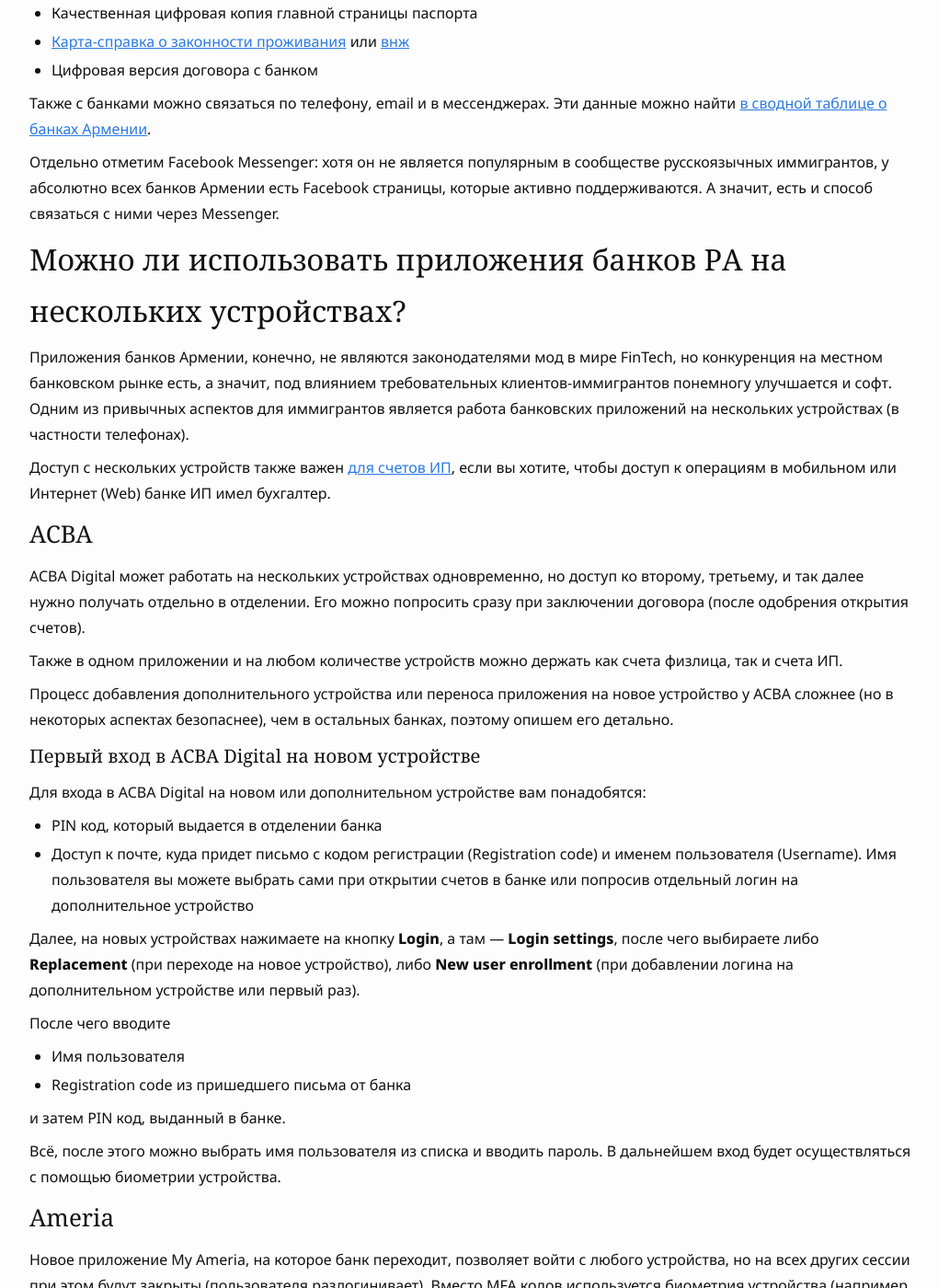
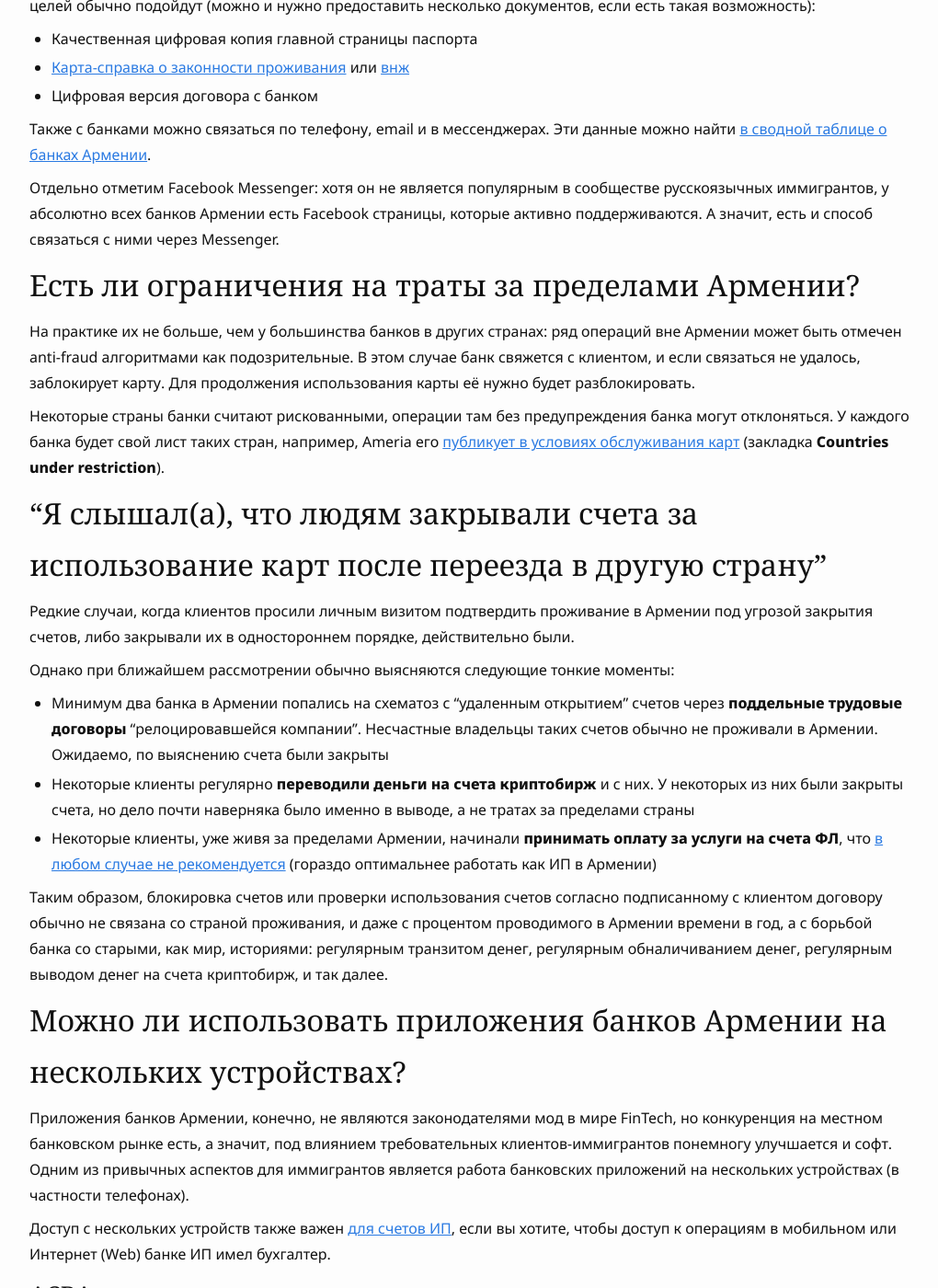
Before and after one commit to haywiki/haywiki.github.io, a Jekyll site: the page built from banks/tips-and-tricks.md, in a window 1280 px wide and 1400 px high, scrolled down 2301 px. Shown: the whole window at 92% size, without its empty margins (128-1148 px from the left). Built offline with Jekyll 4.4.1, drawn with Linux system fonts in a browser that asks for light colours; nearby versions of some CDN libraries; a script that is not in the unit is left out; some of the changed text lies outside the part shown.

Commit message:
Уточнена информация про ограничения в банках

```diff
--- a/banks/tips-and-tricks.md
+++ b/banks/tips-and-tricks.md
@@ -5,7 +5,7 @@
 
 ## Почему операции по карте не отображаются в истории сразу?
 
-В большинстве банков РА операции попадают в историю операций по карте после клиринга (проведения), что может занять день или два, а в случае с операциями в ночь на субботу — больше двух суток.
+В большинстве банков Армении операции попадают в историю операций по карте после клиринга (проведения), что может занять день или два, а в случае с операциями в ночь на субботу — больше двух суток.
 
 В связи с этим, приложения банков Армении, как правило, показывают два баланса: доступный (за вычетом не проведенных операций) и текущий (отражающий состояние с учетом только проведенных операций).
 
@@ -22,7 +22,7 @@
 
 Важные функции приложения:
 - Возможность посмотреть онлайн историю операций (включая еще не проведенные) у любой карты банка, входящего в систему.
-- Позволяет [переводить деньги между счетами и картами банков РА](../money/bank-transfer-am.md) с комиссией банка-отправителя.
+- Позволяет [переводить деньги между счетами и картами банков Армении](../money/bank-transfer-am.md) с комиссией банка-отправителя.
 - Можно оплачивать коммунальные платежи не по одному, а все сразу (группой), предварительно добавив нужные платежи в группу (газ, электричество, воду, broadband Интернет, мобильные телефоны, и так далее).
 - Настраивать правила SMS-уведомлений по картам
 
@@ -56,7 +56,25 @@
 
 Отдельно отметим Facebook Messenger: хотя он не является популярным в сообществе русскоязычных иммигрантов, у абсолютно всех банков Армении есть Facebook страницы, которые активно поддерживаются. А значит, есть и способ связаться с ними через Messenger.
 
-## Можно ли использовать приложения банков РА на нескольких устройствах?
+## Есть ли ограничения на траты за пределами Армении?
+
+На практике их не больше, чем у большинства банков в других странах: ряд операций вне Армении может быть отмечен anti-fraud алгоритмами как подозрительные. В этом случае банк свяжется с клиентом, и если связаться не удалось, заблокирует карту. Для продолжения использования карты её нужно будет разблокировать.
+
+Некоторые страны банки считают рискованными, операции там без предупреждения банка могут отклоняться. У каждого банка будет свой лист таких стран, например, Ameria его [публикует в условиях обслуживания карт](https://ameriabank.am/en/personal/cards/cards/debit-cards#interesting) (закладка **Countries under restriction**).
+
+## “Я слышал(а), что людям закрывали счета за использование карт после переезда в другую страну”
+
+Редкие случаи, когда клиентов просили личным визитом подтвердить проживание в Армении под угрозой закрытия счетов, либо закрывали их в одностороннем порядке, действительно были.
+
+Однако при ближайшем рассмотрении обычно выясняются следующие тонкие моменты:
+
+- Минимум два банка в Армении попались на схематоз с “удаленным открытием” счетов через **поддельные трудовые договоры** “релоцировавшейся компании”. Несчастные владельцы таких счетов обычно не проживали в Армении. Ожидаемо, по выяснению счета были закрыты
+- Некоторые клиенты регулярно **переводили деньги на счета криптобирж** и с них. У некоторых из них были закрыты счета, но дело почти наверняка было именно в выводе, а не тратах за пределами страны
+- Некоторые клиенты, уже живя за пределами Армении, начинали **принимать оплату за услуги на счета ФЛ**, что [в любом случае не рекомендуется](../taxes.md) (гораздо оптимальнее работать как ИП в Армении)
+
+Таким образом, блокировка счетов или проверки использования счетов согласно подписанному с клиентом договору обычно не связана со страной проживания, и даже с процентом проводимого в Армении времени в год, а с борьбой банка со старыми, как мир, историями: регулярным транзитом денег, регулярным обналичиванием денег, регулярным выводом денег на счета криптобирж, и так далее.
+
+## Можно ли использовать приложения банков Армении на нескольких устройствах?
 
 Приложения банков Армении, конечно, не являются законодателями мод в мире FinTech, но конкуренция на местном банковском рынке есть, а значит, под влиянием требовательных клиентов-иммигрантов понемногу улучшается и софт. Одним из привычных аспектов для иммигрантов является работа банковских приложений на нескольких устройствах (в частности телефонах).
 
@@ -134,4 +152,4 @@
 - [Отображение истории операций в приложениях банков](https://www.notion.so/c388430c20324584873bf57068124c2a)
 - [Приложение платежной системы ArCa и его возможности](https://www.notion.so/3b834b4db4ec4c358c13d6a3c3523d2e)
 - [Разблокировка заблокированной карты](https://www.notion.so/3d71d3f11a8c4ce0be3fd967f034ce92)
-- [Можно ли использовать приложения банков РА на нескольких устройствах](https://www.notion.so/013468a541384a1da22c49d0ecf45098)?
+- [Можно ли использовать приложения банков Армении на нескольких устройствах](https://www.notion.so/013468a541384a1da22c49d0ecf45098)?
```
Also changed, not shown: money/bank-accounts.md (+4 -0 lines), money/bank-transfer-ru-am.md (+15 -4 lines).
